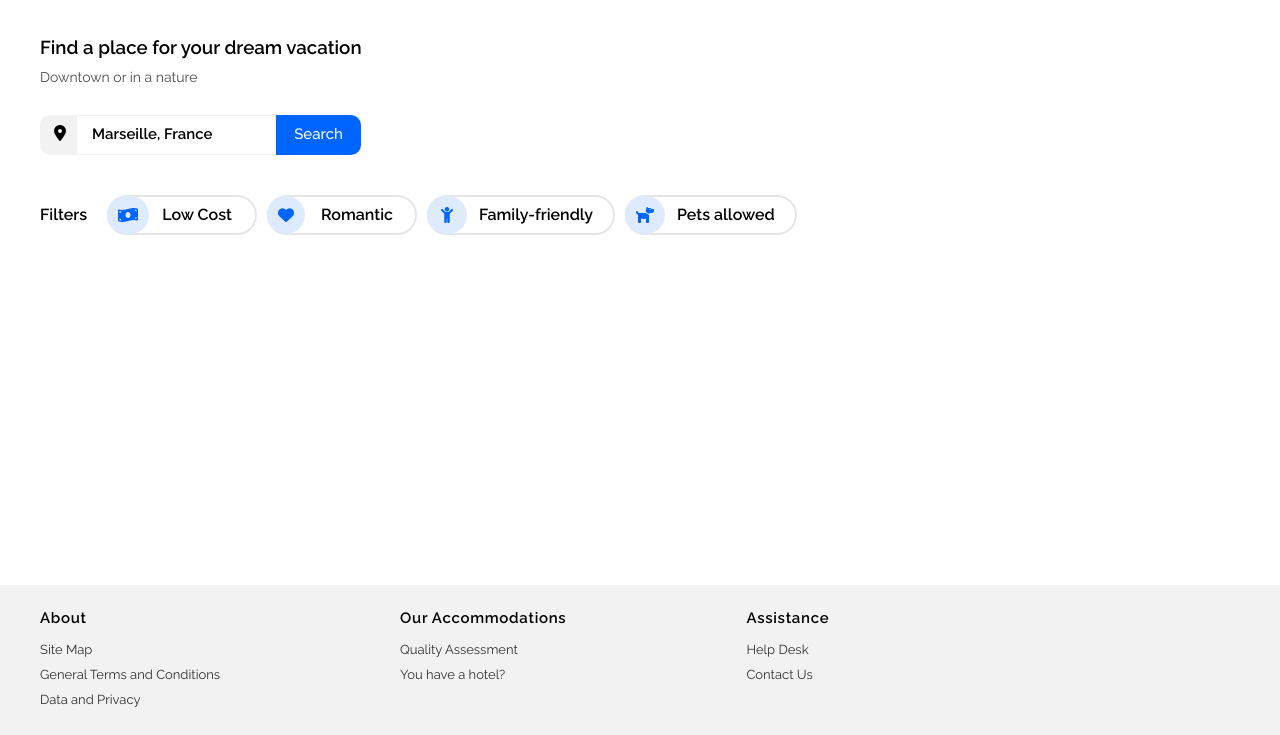
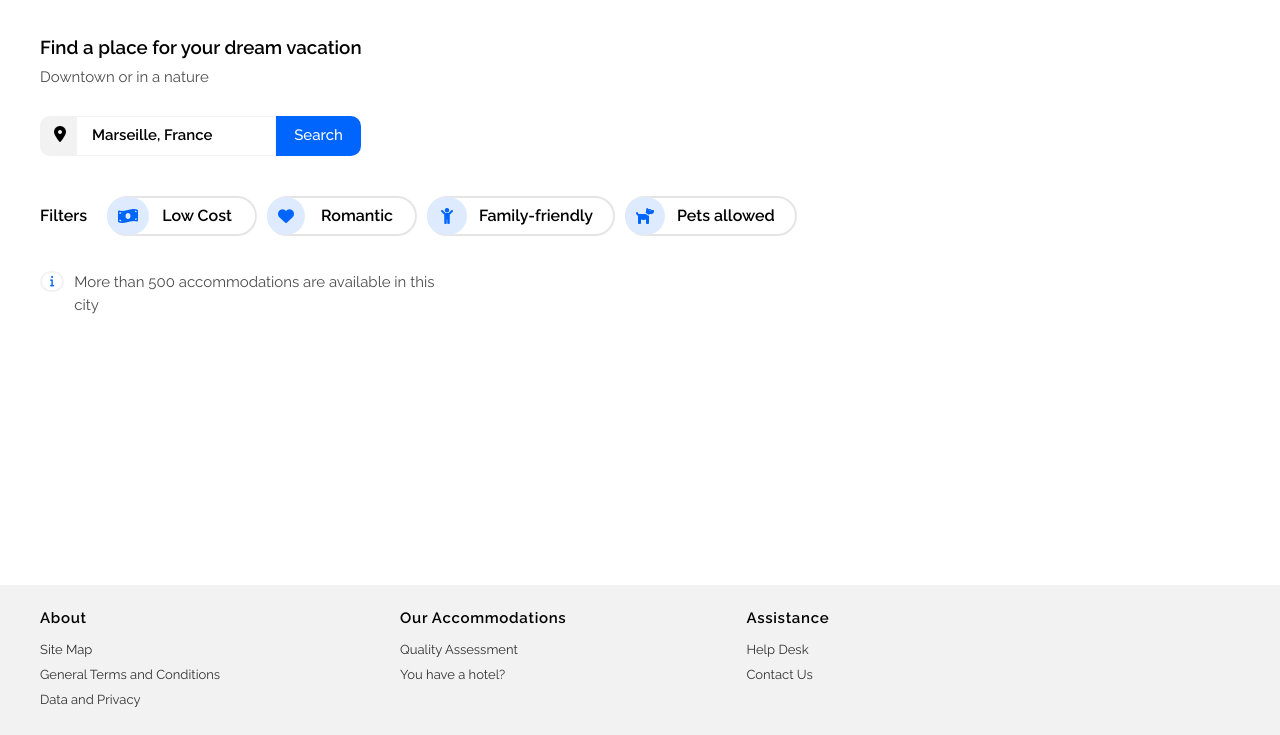
Before and after one commit to SSimona03/mock_booking_website, a plain HTML site: page index.html in a window 1280 px wide. Shown: the part 65-800 px from the top of the page. Drawn offline with nearby package versions, Linux system fonts and the light colour scheme.

Commit message:
content -> info (#7)

```diff
--- a/css/styles-mobile.css
+++ b/css/styles-mobile.css
@@ -32,7 +32,7 @@
 
   /*************************************** Content *******************************************/
   .content {
-    padding: 20px;
+    padding: 40px 20px;
   }
   /*************************************** Content -> Search ********************************/
 
--- a/css/styles.css
+++ b/css/styles.css
@@ -20,11 +20,9 @@ body {
   font-family: "Raleway", sans-serif;
   color: black;
   height: auto;
-
   display: flex;
-  min-height: 100vh;
+  min-height: 100vh; /* pushes the footer to the bottom*/
   flex-direction: column;
-
   margin-bottom: var(--footer-h-desktop);
 }
 
@@ -78,7 +76,7 @@ a {
 }
 .section-title > p {
   opacity: 0.7;
-  font-size: 14px;
+  font-size: 15px;
   padding: 10px 0 30px 0;
 }
 /************************************  Content -> Search *******************************************/
@@ -170,6 +168,29 @@ a {
   white-space: nowrap;
 }
 
+/************************************ Content -> info *********************************************/
+
+.section-info {
+  font-size: 15px;
+  margin: 30px 0 15px 0;
+  display: flex;
+  align-items: flex-start;
+}
+.section-info > i {
+  padding: 8px;
+  border: solid var(--gray) 2px;
+  border-radius: 20px;
+  margin-top: 5px;
+  margin-right: 10px;
+}
+
+.section-info > p {
+  width: 370px;
+  padding-top: 5px;
+  opacity: 0.7;
+  white-space: pre-wrap;
+  line-height: 1.5;
+}
 /************************************ Footer *********************************************/
 
 footer {
--- a/index.html
+++ b/index.html
@@ -100,7 +100,10 @@
         </div>
       </section>
       <!-- /************************************ Content -> Info i *******************************************/ -->
-      <section></section>
+      <section class="section-info">
+        <i class="fa-solid fa-info fa-xs" style="color: #0065fc"></i>
+        <p>More than 500 accommodations are available in this city</p>
+      </section>
     </main>
     <!-- /************************************ Footer *******************************************/ -->
     <footer>
```
